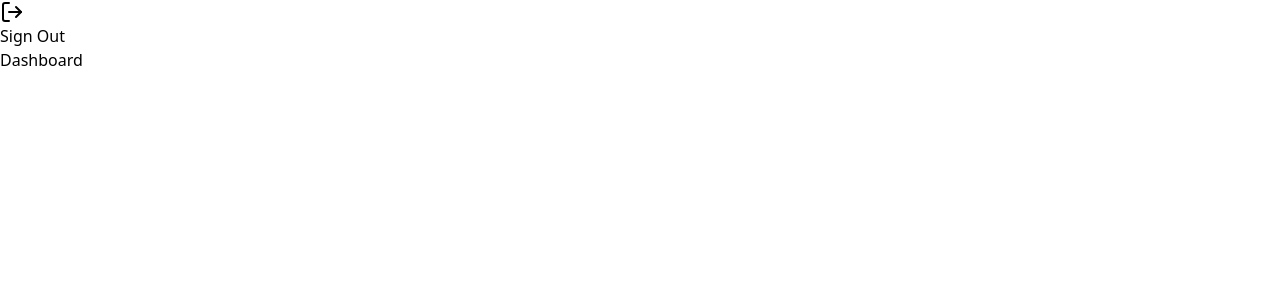
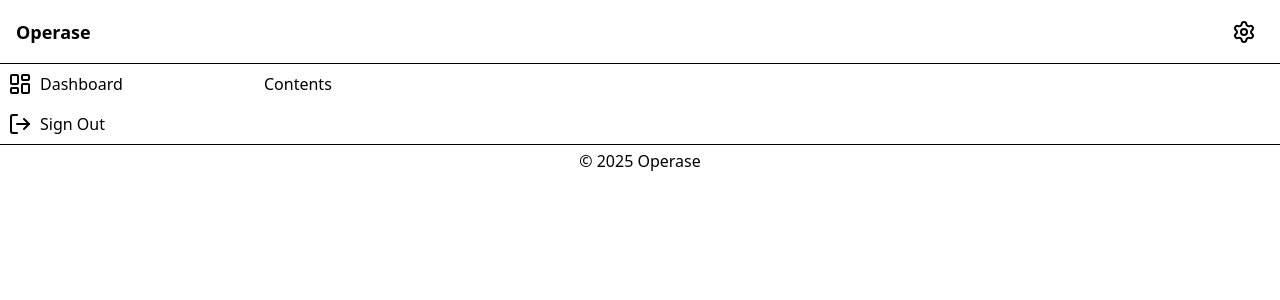
Before and after one commit to ysrkw/operase, a Next.js app: page /dashboard in a window 1280 px wide. Shown: the top 300 px of the page. Built offline with nearby package versions, Linux system fonts and the light colour scheme.

Commit message:
feat: ナビゲーションメニューとサイドバーを追加し、ダッシュボードレイアウトを更新

```diff
--- a/app/dashboard/components.tsx
+++ b/app/dashboard/components.tsx
@@ -1,17 +1,40 @@
-import { LogOut } from 'lucide-react'
+import { LayoutDashboard, LogOut, Settings } from 'lucide-react'
 import Link from 'next/link'
 
-export function Sidebar() {
+export function NavMenu() {
+  const menus = [
+    { href: '/settings', icon: Settings, label: 'Settings' },
+  ]
+
   return (
-    <aside>
-      <ul>
-        <li>
-          <Link href="/signout">
-            <LogOut />
-            Sign Out
+    <ul className="flex item-center gap-2">
+      {menus.map(menu => (
+        <li key={menu.href}>
+          <Link area-label={menu.label} className="block p-2" href={menu.href}>
+            <menu.icon />
           </Link>
         </li>
-      </ul>
-    </aside>
+      ))}
+    </ul>
   )
 }
+
+export function SidebarMenu() {
+  const menus = [
+    { href: '/dashboard', icon: LayoutDashboard, label: 'Dashboard' },
+    { href: '/signout', icon: LogOut, label: 'Sign Out' },
+  ]
+
+  return (
+    <ul className="flex flex-col">
+      {menus.map(menu => (
+        <li key={menu.href}>
+          <Link className="flex items-center gap-2 p-2" href={menu.href}>
+            <menu.icon />
+            {menu.label}
+          </Link>
+        </li>
+      ))}
+    </ul>
+  )
+}
--- /dev/null
+++ b/app/dashboard/layout.tsx
@@ -0,0 +1,29 @@
+import Link from 'next/link'
+
+import { NavMenu, SidebarMenu } from './components'
+
+export default function DashboardLayout({ children }: { children: React.ReactNode }) {
+  return (
+    <>
+      <header className="h-16 border-b flex items-center justify-between px-4">
+        <Link href="/">
+          <h1 className="text-lg font-semibold">Operase</h1>
+        </Link>
+        <nav>
+          <NavMenu />
+        </nav>
+      </header>
+      <main className="flex flex-1">
+        <aside className="w-64">
+          <SidebarMenu />
+        </aside>
+        <article className="p-2">
+          {children}
+        </article>
+      </main>
+      <footer className="h-8 border-t flex items-center justify-center px-4">
+        <p>© 2025 Operase</p>
+      </footer>
+    </>
+  )
+}
--- a/app/dashboard/page.tsx
+++ b/app/dashboard/page.tsx
@@ -1,6 +1,4 @@
 import type { Metadata } from 'next'
-
-import { Sidebar } from './components'
 
 export const metadata: Metadata = {
   title: 'Dashboard',
@@ -9,8 +7,7 @@ export const metadata: Metadata = {
 export default function Page() {
   return (
     <>
-      <Sidebar />
-      <h1>Dashboard</h1>
+      <h2>Contents</h2>
     </>
   )
 }
--- a/package.json
+++ b/package.json
@@ -14,6 +14,7 @@
     "argon2": "^0.44.0",
     "drizzle-kit": "^0.31.4",
     "drizzle-orm": "^0.44.4",
+    "drizzle-seed": "^0.3.1",
     "effect": "^3.17.7",
     "lucide-react": "^0.542.0",
     "next": "^15.5.2",
```
Also changed, not shown: 1 other file (tests, documents, lock files or other folders).
